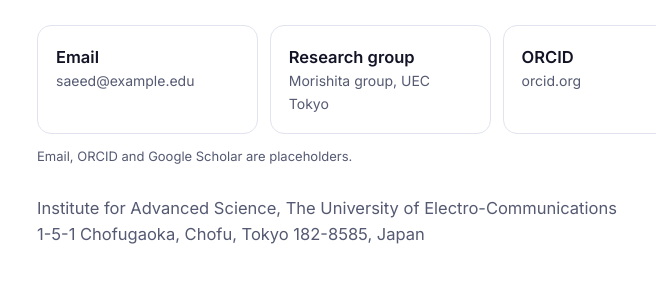
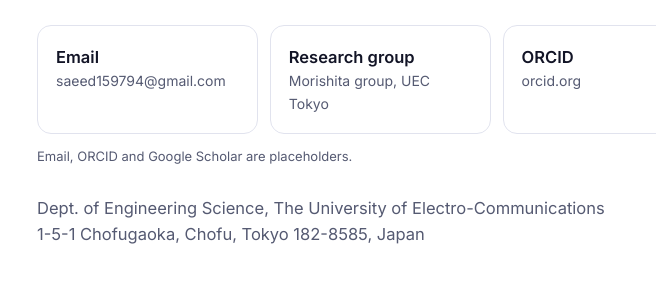
Before and after one commit to saeedmuhd/saeedmuhd.github.io, a plain HTML site: page contact.html in a window 1280 px wide. Shown: the part 374-672 px from the top of the page, 27-683 px from the left. Drawn offline with Linux system fonts and the light colour scheme.

Commit message:
Update contact.html

```diff
--- a/contact.html
+++ b/contact.html
@@ -15,14 +15,14 @@
 <header class="band ph"><canvas class="map" aria-hidden="true"></canvas><div class="wrap"><h1>Contact</h1><p>Questions about two-electron dynamics, resonances or strong-field physics, and collaborations, are welcome.</p></div></header>
 <section class="band"><div class="wrap">
   <div class="clinks">
-    <a href="mailto:saeed@example.edu">Email<span>saeed@example.edu</span></a>
+    <a href="mailto:saeed159794@gmail.com">Email<span>saeed159794@gmail.com</span></a>
     <a href="https://power1.pc.uec.ac.jp/">Research group<span>Morishita group, UEC Tokyo</span></a>
     <a href="https://orcid.org/">ORCID<span>orcid.org</span></a>
     <a href="https://scholar.google.com/">Google Scholar<span>scholar.google.com</span></a>
     <a href="https://github.com/saeedmuhd">GitHub<span>github.com/saeedmuhd</span></a>
   </div>
   <p class="note">Email, ORCID and Google Scholar are placeholders.</p>
-  <p style="margin-top:28px;color:var(--mut)">Institute for Advanced Science, The University of Electro-Communications<br>1-5-1 Chofugaoka, Chofu, Tokyo 182-8585, Japan</p>
+  <p style="margin-top:28px;color:var(--mut)">Dept. of Engineering Science, The University of Electro-Communications<br>1-5-1 Chofugaoka, Chofu, Tokyo 182-8585, Japan</p>
 </div></section>
 </main>
 <footer id="foot"></footer>
```
